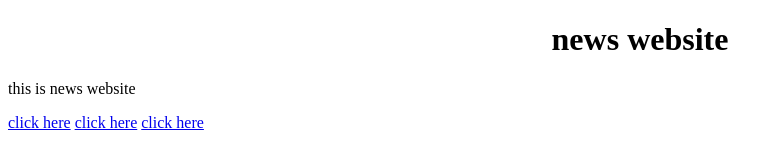
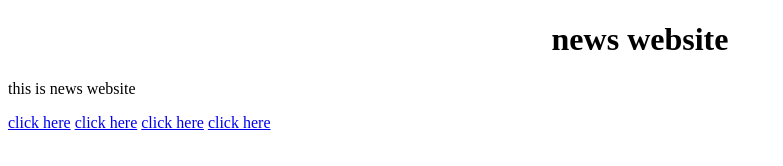
Before and after one commit to Kumarraja18/viratkohli, a plain HTML site: page index.html in a window 1280 px wide. Shown: the whole page, without its empty margins (0-783 px from the left). Drawn offline with Linux system fonts and the light colour scheme.

Commit message:
something new

```diff
--- a/index.html
+++ b/index.html
@@ -9,5 +9,6 @@
     <a href = "kumarrajavaddadi.me">click here</a>
     <a href = "sandhyasree.me">click here</a>
     <a href = "srujana2006.me">click here</a>
+    <a href = "vasu369.me">click here</a>
 </body>
 </html>
```
